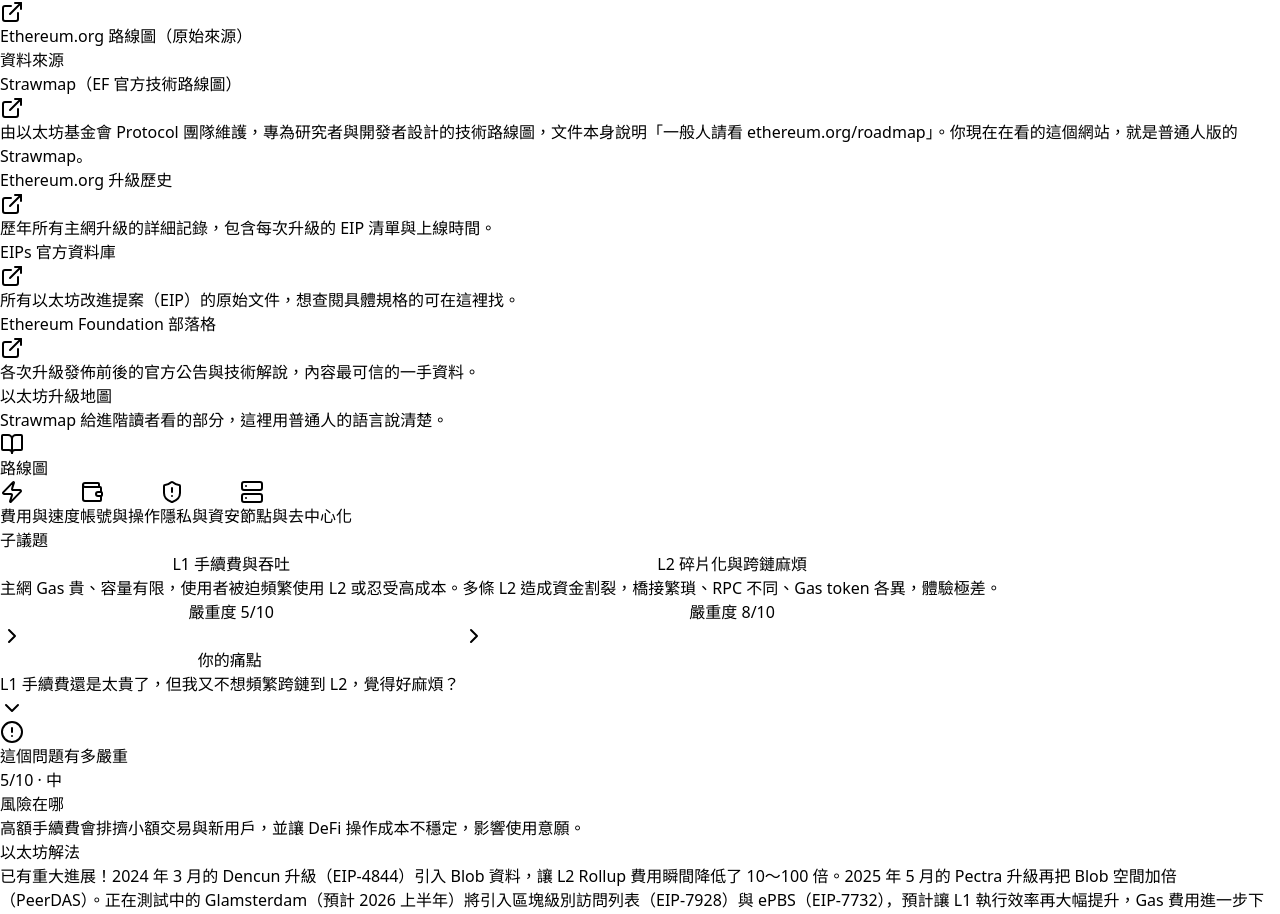
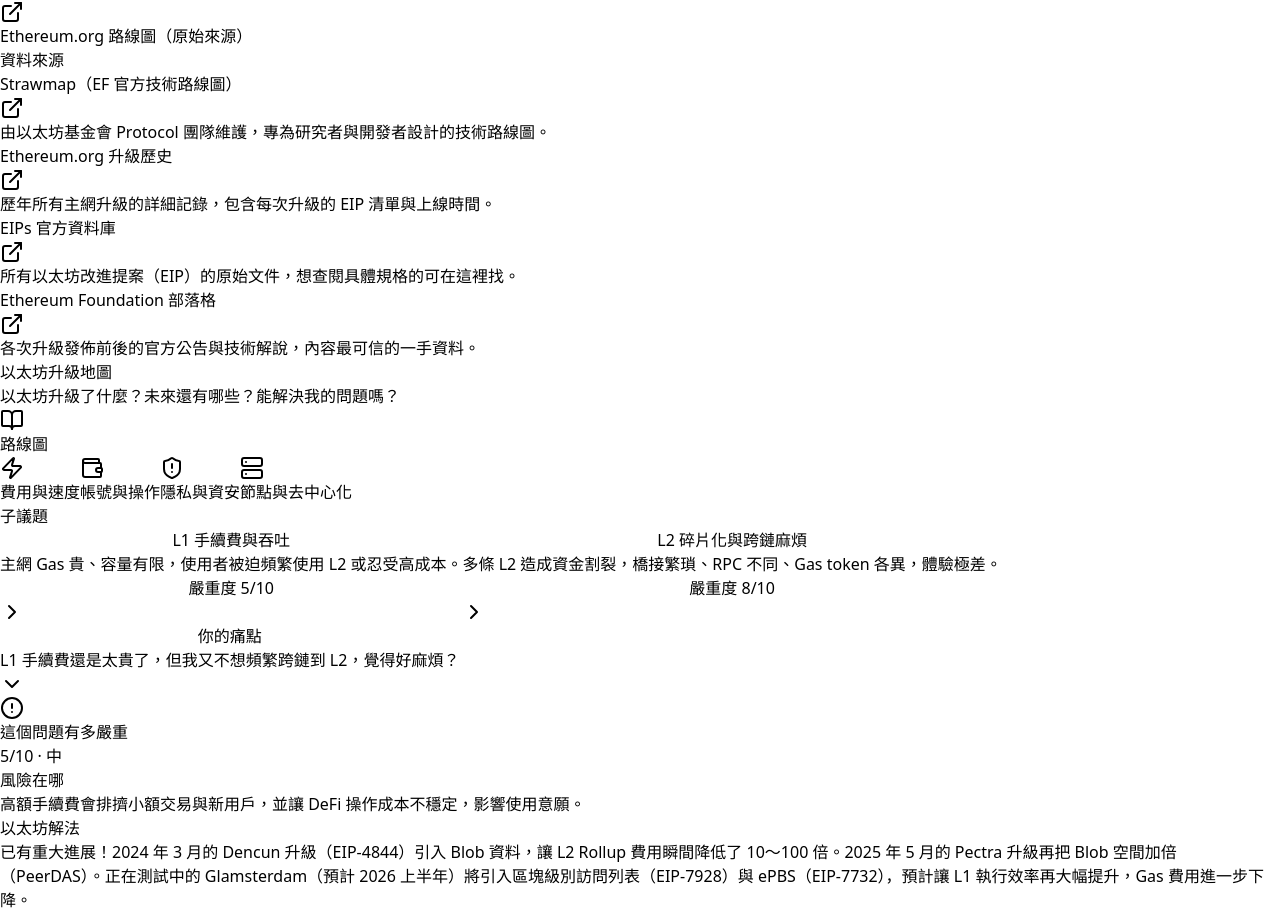
Before and after one commit to ASTROHSU/Ethereum-roadmap, a React (Vite) app: page / in a window 1280 px wide. Shown: the part 1302-2216 px from the top of the page. Built offline with nearby package versions, Linux system fonts and the light colour scheme.

Commit message:
fix: revert header subtitle, shorten Strawmap description

```diff
--- a/src/components/EthereumRoadmapUX.jsx
+++ b/src/components/EthereumRoadmapUX.jsx
@@ -147,7 +147,7 @@
 const DATA_SOURCES = [
   {
     label: 'Strawmap（EF 官方技術路線圖）',
-    desc: '由以太坊基金會 Protocol 團隊維護，專為研究者與開發者設計的技術路線圖，文件本身說明「一般人請看 ethereum.org/roadmap」。你現在在看的這個網站，就是普通人版的 Strawmap。',
+    desc: '由以太坊基金會 Protocol 團隊維護，專為研究者與開發者設計的技術路線圖。',
     url: 'https://strawmap.org/',
   },
   {
@@ -789,7 +789,7 @@
               以太坊升級地圖
             </h1>
             <p className="text-slate-600 leading-relaxed max-w-2xl">
-              Strawmap 給進階讀者看的部分，這裡用普通人的語言說清楚。
+              以太坊升級了什麼？未來還有哪些？能解決我的問題嗎？
             </p>
           </div>
           <button
```
